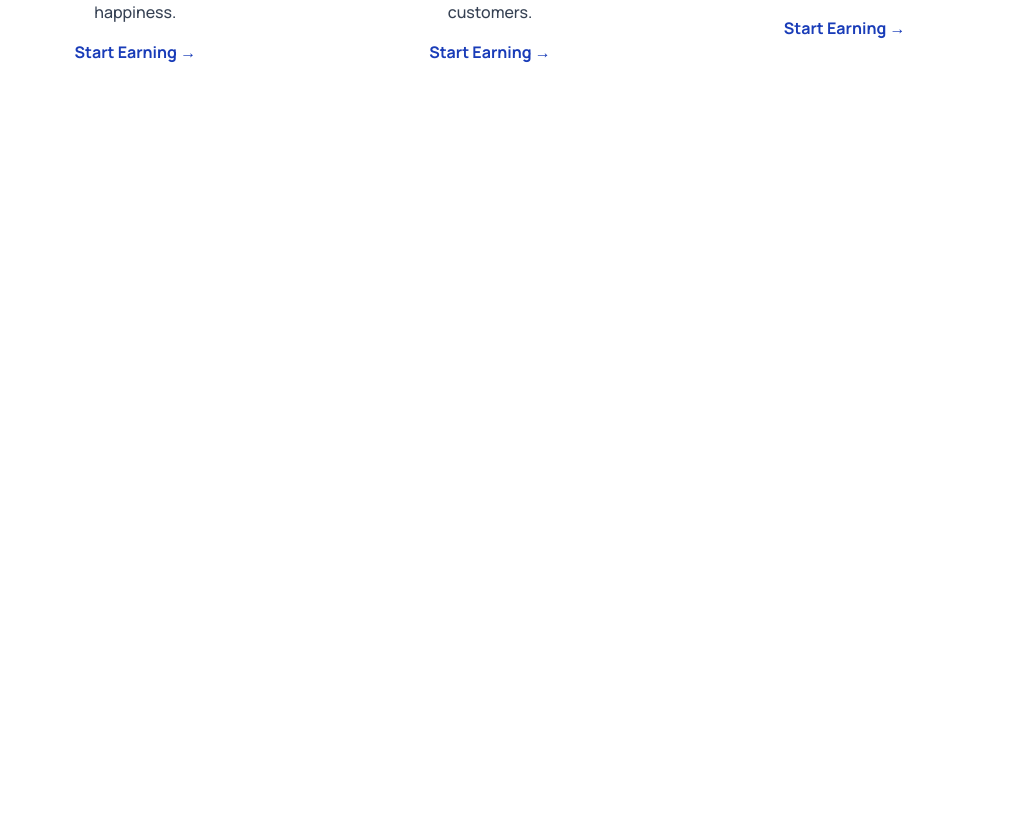
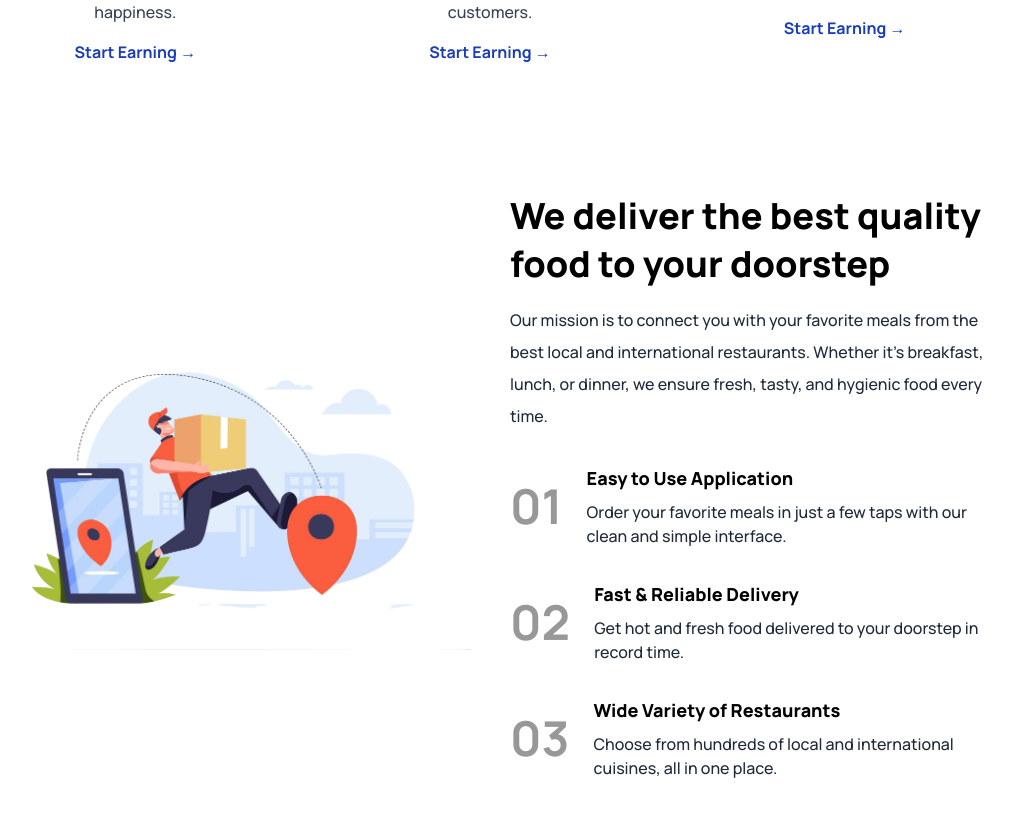
Before and after one commit to mehedikhan3281/food-delivery-landing, a Next.js app: page / in a window 1280 px wide. Shown: the part 2643-3459 px from the top of the page, without its empty margins (150-1163 px from the left). Before the commit the page ends 2771 px from the top, so only its background shows below. Built offline with nearby package versions, Linux system fonts and the light colour scheme.

Commit message:
added about

```diff
--- /dev/null
+++ b/src/components/UI/Home/About/About.tsx
@@ -0,0 +1,63 @@
+import Image from 'next/image';
+import React from 'react';
+
+const features = [
+  {
+    id: '01',
+    title: 'Easy to Use Application',
+    desc: 'Order your favorite meals in just a few taps with our clean and simple interface.'
+  },
+  {
+    id: '02',
+    title: 'Fast & Reliable Delivery',
+    desc: 'Get hot and fresh food delivered to your doorstep in record time.'
+  },
+  {
+    id: '03',
+    title: 'Wide Variety of Restaurants',
+    desc: 'Choose from hundreds of local and international cuisines, all in one place.'
+  }
+];
+
+const About = () => {
+  return (
+    <div className='py-16'>
+      <div className='w-[80%] mx-auto grid grid-cols-1 lg:grid-cols-2 gap-10 items-center'>
+        {/* Image */}
+        <div>
+          <Image
+            src='/images/a.png'
+            alt='About Us'
+            width={800}
+            height={800}
+          />
+        </div>
+
+        {/* Text Content */}
+        <div>
+          <h1 className='text-xl sm:text-2xl md:text-3xl lg:text-4xl font-extrabold leading-8 md:leading-12'>
+            We deliver the best quality food to your doorstep
+          </h1>
+          <p className='mt-4 leading-6 sm:leading-8 text-gray-800 dark:text-gray-300 font-medium text-sm sm:text-base'>
+            Our mission is to connect you with your favorite meals from the best local and international restaurants. Whether it’s breakfast, lunch, or dinner, we ensure fresh, tasty, and hygienic food every time.
+          </p>
+          <div className='mt-8 space-y-8'>
+            {features.map(({ id, title, desc }) => (
+              <div key={id} className='flex items-center space-x-6'>
+                <p className='text-3xl md:text-5xl opacity-40 font-bold'>{id}</p>
+                <div>
+                  <h1 className='text-base sm:text-lg font-extrabold'>{title}</h1>
+                  <p className='mt-2 text-gray-800 dark:text-gray-300 font-medium text-sm sm:text-base'>
+                    {desc}
+                  </p>
+                </div>
+              </div>
+            ))}
+          </div>
+        </div>
+      </div>
+    </div>
+  );
+};
+
+export default About;
--- a/src/components/UI/Home/Home.tsx
+++ b/src/components/UI/Home/Home.tsx
@@ -1,3 +1,4 @@
+import About from "./About/About";
 import Category from "./Category/Category";
 import Hero from "./Hero/Hero";
 import HowItWork from "./HowItWork/HowItWork";
@@ -11,6 +12,7 @@ const Home = () => {
             <Restaurant/>
             <Category/>
             <HowItWork/>
+            <About/>
         </div>
     );
 };
```
